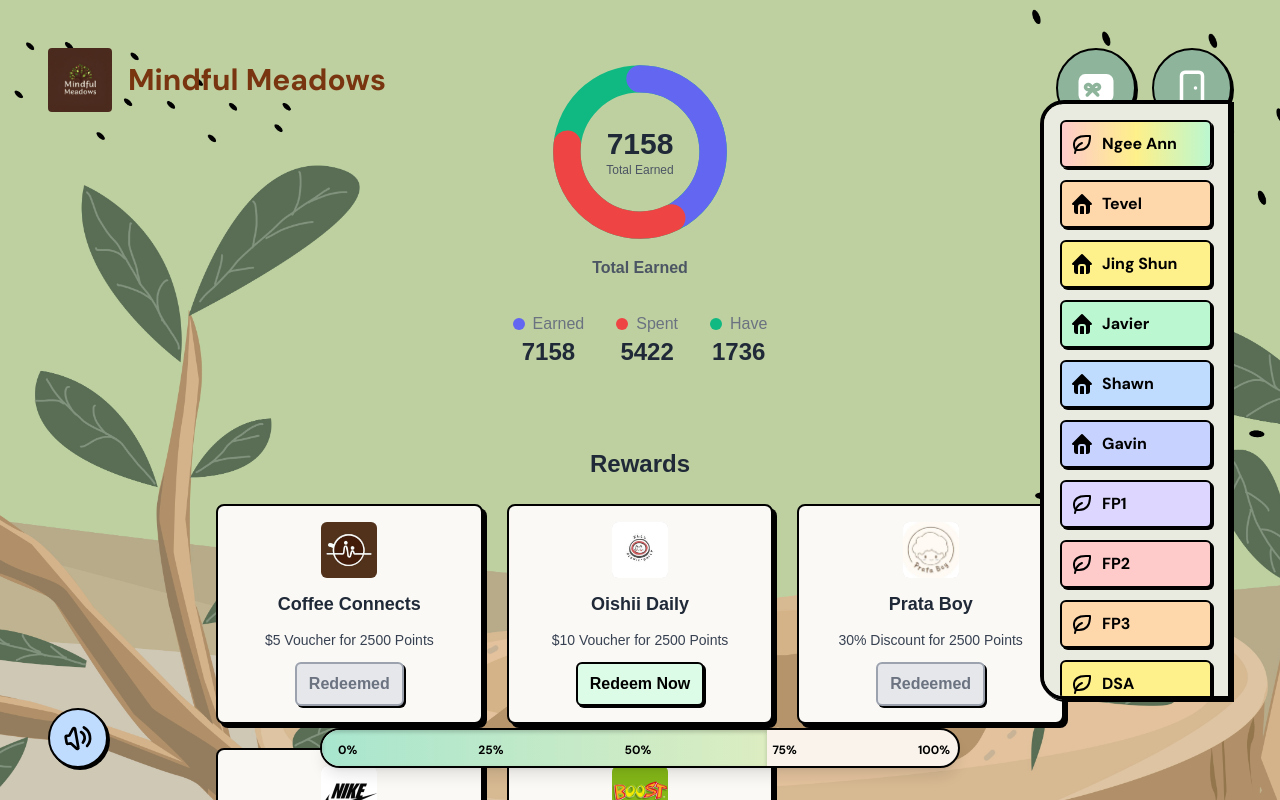
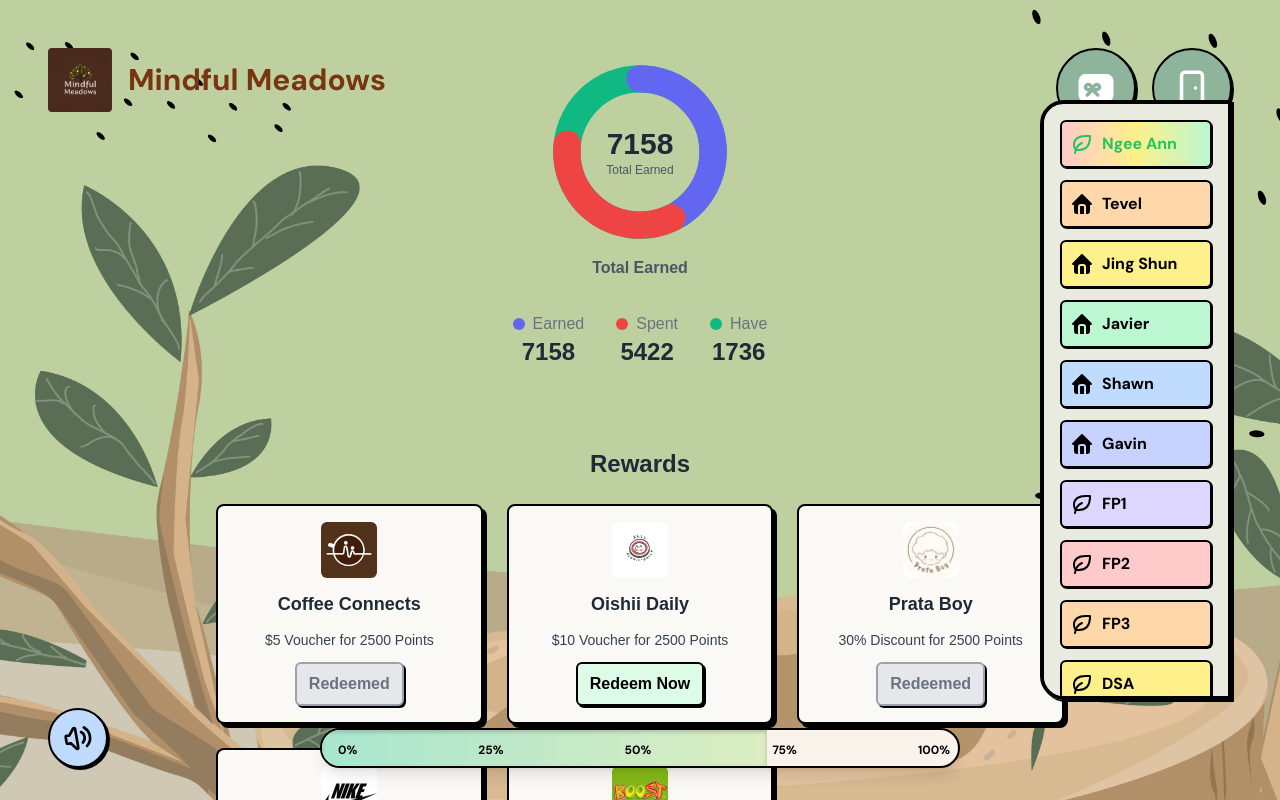
Before and after one commit to tevelsho/mindful-meadows, a Next.js app: page /rewards in a window 1280 px wide. Shown: the top 800 px of the page. Built offline with nearby package versions, Linux system fonts and the light colour scheme.

Commit message:
style: ui improvements

```diff
--- a/components/layout/Sidebar.tsx
+++ b/components/layout/Sidebar.tsx
@@ -34,7 +34,13 @@
 );
 
 const links = [
-  { href: "/", label: "Ngee Ann", color: "bg-gradient-to-r from-red-200 via-yellow-200 to-green-200", icon: leafIcon },
+  {
+    href: "/",
+    label: "Ngee Ann",
+    color:
+        "text-white bg-gradient-to-r from-red-200 via-yellow-200 to-green-200",
+    icon: leafIcon,
+  },
   { href: "/", label: "Tevel", color: "bg-orange-200", icon: homeIcon },
   { href: "/", label: "Jing Shun", color: "bg-yellow-200", icon: homeIcon },
   { href: "/", label: "Javier", color: "bg-green-200", icon: homeIcon },
@@ -47,7 +53,7 @@
   { href: "/", label: "IMP", color: "bg-green-200", icon: leafIcon },
   { href: "/", label: "VOICE", color: "bg-blue-200", icon: leafIcon },
   { href: "/", label: "WISP", color: "bg-indigo-200", icon: leafIcon },
-  { href: "/", label: "PROID", color: "bg-violet-200", icon: leafIcon }
+  { href: "/", label: "PROID", color: "bg-violet-200", icon: leafIcon },
 ];
 
 export const Sidebar = () => {
@@ -55,22 +61,31 @@
       <div className="fixed right-0 top-[50%] -translate-y-1/2 flex items-center justify-center p-12 z-50 font-sans">
         <aside className="relative h-[600px] w-48 transition-all duration-500 ease-in-out border-4 border-black rounded-l-3xl shadow-[2px_2px_0_0_rgba(0,0,0,1)] overflow-y-auto overflow-x-hidden bg-[#E9EBE0]">
           <ul className="p-4 space-y-3">
-          {links.map((item, i) => (
+            {links.map((item, i) => {
+              const isSelected = item.label === "Ngee Ann";
+              return (
                   <li
                       key={i}
-              className={`${item.color} flex items-center justify-start border-2 border-black rounded-md p-2 shadow-[2px_2px_0_0_rgba(0,0,0,1)] transition-all duration-500 ease-in-out hover:bg-opacity-80 w-full h-12`}
+                      className={`${item.color} flex items-center justify-start border-2 ${
+                          isSelected ? "border-black" : "border-black"
+                      } rounded-md p-2 shadow-[1px_1px_0_0_rgba(0,0,0,1)] transition-all duration-500 ease-in-out hover:bg-opacity-80 w-full h-12`}
                   >
                     <Link
                         href={item.href}
-                className="flex items-center w-full no-underline text-black"
+                        className={`flex items-center w-full no-underline ${
+                            isSelected ? "text-green-500" : "text-black"
+                        }`}
                     >
-                <span className="flex-shrink-0">{item.icon}</span>
+                  <span className={`flex-shrink-0 ${isSelected ? "text-green-500" : ""}`}>
+                    {item.icon}
+                  </span>
                       <span className="flex-grow pl-2 font-bold whitespace-nowrap">
                     {item.label}
                   </span>
                     </Link>
                   </li>
-          ))}
+              );
+            })}
           </ul>
         </aside>
       </div>
--- a/components/modals/GardenModal.tsx
+++ b/components/modals/GardenModal.tsx
@@ -9,7 +9,7 @@
       width="36"
       height="36"
       viewBox="0 0 24 24"
-      fill="#0B2B26"
+      fill="#2E6F40"
     >
       <path stroke="none" d="M0 0h24v24H0z" fill="none" />
       <path d="M17 3.34a10 10 0 1 1 -14.995 8.984l-.005 -.324l.005 -.324a10 10 0 0 1 14.995 -8.336zm-5 9.86a4.5 4.5 0 0 0 -3.214 1.35a1 1 0 1 0 1.428 1.4a2.5 2.5 0 0 1 3.572 0a1 1 0 0 0 1.428 -1.4a4.5 4.5 0 0 0 -3.214 -1.35zm-2.99 -4.2l-.127 .007a1 1 0 0 0 0 1.986l.117 .007l.127 -.007a1 1 0 0 0 0 -1.986l-.117 -.007zm6 0l-.127 .007a1 1 0 0 0 0 1.986l.117 .007l.127 -.007a1 1 0 0 0 0 -1.986l-.117 -.007z" />
@@ -21,7 +21,7 @@
       width="36"
       height="36"
       viewBox="0 0 24 24"
-      fill="#0B2B26"
+      fill="#2E6F40"
     >
       <path stroke="none" d="M0 0h24v24H0z" fill="none" />
       <path d="M12 2c5.523 0 10 4.477 10 10s-4.477 10 -10 10a10 10 0 1 1 0 -20m3.707 12.293a1 1 0 0 0 -1.262 -.125l-.945 .63l-.945 -.63l-.116 -.066a1 1 0 0 0 -.994 .066l-.945 .63l-.945 -.63a1 1 0 0 0 -1.262 .125l-1 1a1 1 0 0 0 0 1.414l.094 .083a1 1 0 0 0 1.32 -.083l.42 -.42l.818 .545l.116 .066a1 1 0 0 0 .994 -.066l.945 -.63l.945 .63l.116 .066a1 1 0 0 0 .994 -.066l.817 -.545l.42 .42a1 1 0 0 0 1.415 -1.414z" />
@@ -33,7 +33,7 @@
       width="36"
       height="36"
       viewBox="0 0 24 24"
-      fill="#0B2B26"
+      fill="#2E6F40"
     >
       <path stroke="none" d="M0 0h24v24H0z" fill="none" />
       <path d="M12 2c5.523 0 10 4.477 10 10s-4.477 10 -10 10a10 10 0 1 1 0 -20m2.5 13l-1.5 -1.5l-1.5 1.5m3 -6h-4m2 0v2m2 -4h-6m2 0v2" />
@@ -144,6 +144,8 @@
                   border-2
                   border-black
                   shadow-[2px_2px_0_0_rgba(0,0,0,1)]
+                  hover:scale-105
+                  transition-transform
                 "
               >
                 <svg
@@ -276,11 +278,10 @@
                   right-4
                   p-2
                   bg-red-200
-                  text-gray-700
-                  rounded
-                  border
+                  rounded-md
+                  border-2
                   border-black
-                  shadow-sm
+                  shadow-[2px_2px_0_0_rgba(0,0,0,1)]
                   hover:scale-105
                   transition-transform
                 "
```
Lines whose indentation alone changed are shown as unchanged.
